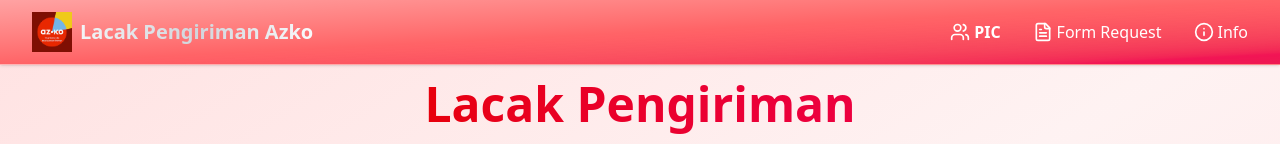
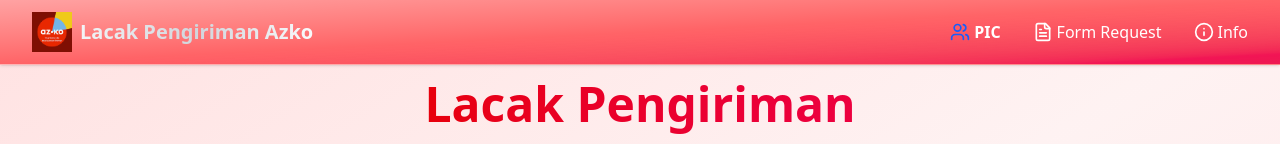
Before and after one commit to ariandto/frontendazko, a React (Vite) app: page / in a window 1280 px wide. Shown: the top 144 px of the page. Built offline with nearby package versions, Linux system fonts and the light colour scheme.

Commit message:
update color nav2

```diff
--- a/src/pages/Navigation.tsx
+++ b/src/pages/Navigation.tsx
@@ -25,10 +25,10 @@
 
           {/* Desktop Menu */}
           <div className="hidden md:flex items-center gap-8">
-            <Link to="/listpic" className="flex items-center gap-1 font-semibold hover:underline">
-              <Users className="w-5 h-5" /> PIC
+            <Link to="/listpic" className="flex items-center gap-1 hover:text-blue-400 font-semibold hover:underline">
+              <Users className="w-5 h-5 text-blue-600" /> PIC
             </Link>
-            <Link to="/form-request" className="flex items-center gap-1 hover:text-orange-500 font-medium transition-all">
+            <Link to="/form-request" className="flex items-center gap-1 hover:text-blue-500 font-medium transition-all">
               <FileText className="w-5 h-5" /> Form Request
             </Link>
             <Link to="/info" className="flex items-center gap-1 hover:text-green-500 font-medium transition-all">
```
